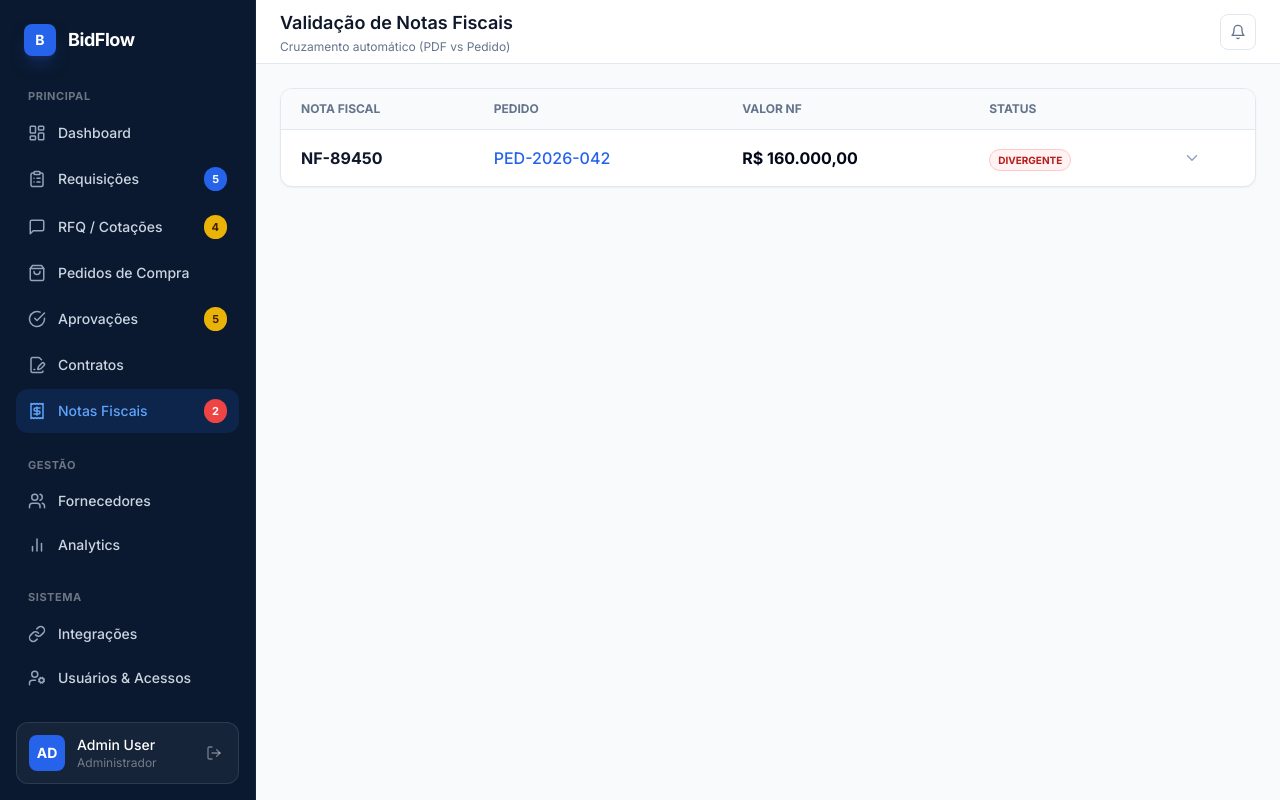
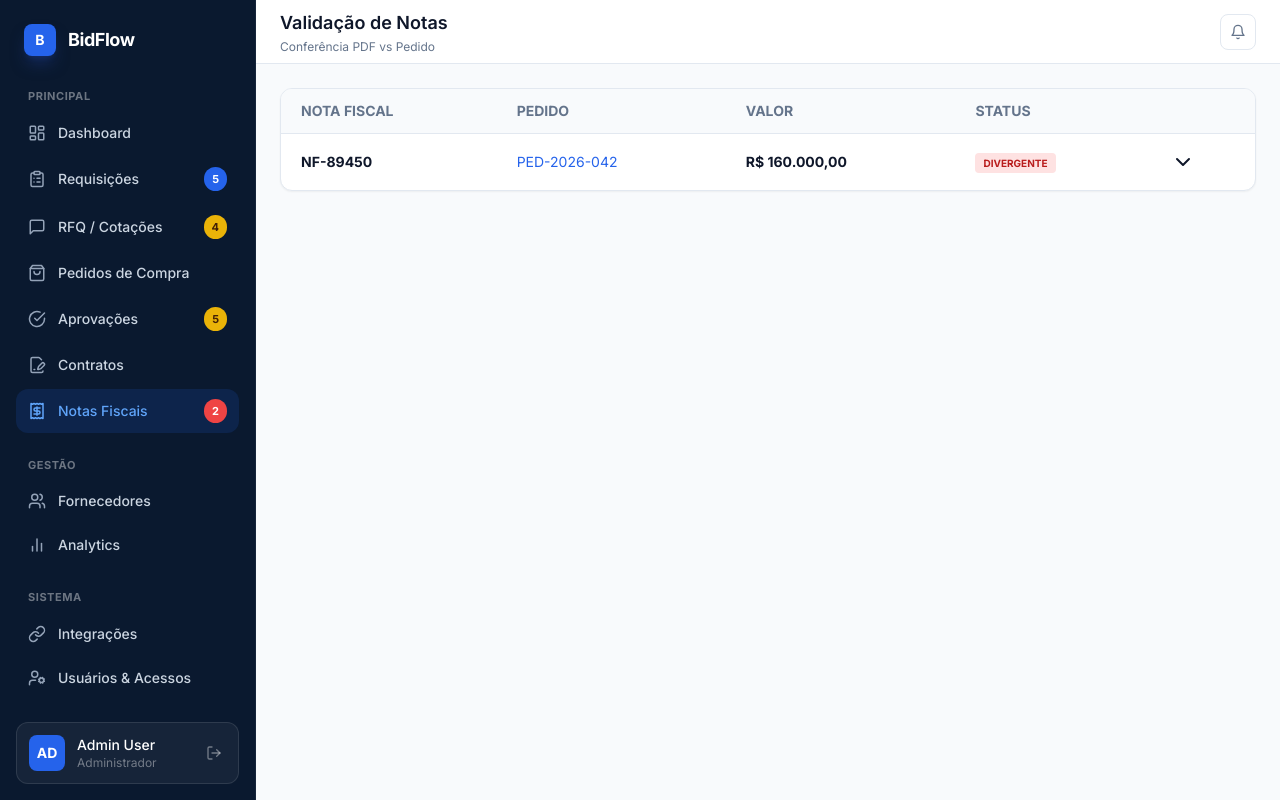
Before and after one commit to srmartins19/portal-compras, a Next.js app: page /notas in a window 1280 px wide. Built offline with nearby package versions, Linux system fonts and the light colour scheme.

Commit message:
Update page.tsx

```diff
--- a/app/notas/page.tsx
+++ b/app/notas/page.tsx
@@ -2,72 +2,50 @@
 import React, { useState } from 'react';
 import { Sidebar } from '@/components/layout/sidebar';
 import { Topbar } from '@/components/layout/topbar';
-import { formatCurrency, formatDate } from '@/lib/utils';
-import { FileText, ChevronDown, ChevronUp, AlertTriangle, CheckCircle } from 'lucide-react';
+import { formatCurrency } from '@/lib/utils';
+import { ChevronDown, ChevronUp, FileText, AlertTriangle } from 'lucide-react';
 
-const mockNotas = [
-  {
-    id: 'NF-89450', poNumber: 'PED-2026-042', fornecedor: 'TechCorp Brasil', emissao: '2026-03-18T10:00:00Z', valorTotal: 160000,
-    status: 'DIVERGENTE', motivo: 'Quantidade faturada maior que o pedido',
-    itens: [
-      { nome: 'Notebook Dell Latitude 7420', pedidoQtd: 20, notaQtd: 22, pedidoPreco: 7500, notaPreco: 7500, status: 'DIVERGENTE_QTD' },
-      { nome: 'Monitor Dell 27"', pedidoQtd: 20, notaQtd: 20, pedidoPreco: 500, notaPreco: 500, status: 'VALIDADO' }
-    ]
-  }
-];
+export default function NotasPage() {
+  const [expandedId, setExpandedId] = useState<string | null>(null);
 
-export default function NotasFiscaisPage() {
-  const [expandedId, setExpandedId] = useState<string | null>(null);
+  const mockNotas = [
+    { id: 'NF-89450', po: 'PED-2026-042', valor: 160000, status: 'DIVERGENTE' }
+  ];
 
   return (
     <div className="flex min-h-screen bg-slate-50">
       <Sidebar />
-      <div className="flex-1 ml-64 flex flex-col">
-        <Topbar title="Validação de Notas Fiscais" subtitle="Cruzamento automático (PDF vs Pedido)" />
-        <main className="flex-1 p-6 space-y-6">
-          <div className="bg-white rounded-xl border border-slate-200 shadow-sm overflow-hidden">
-            <table className="w-full text-left">
-              <thead>
-                <tr className="bg-slate-50 border-b border-slate-200 text-xs text-slate-500 uppercase font-bold">
+      <div className="flex-1 ml-64 flex flex-col text-slate-900">
+        <Topbar title="Validação de Notas" subtitle="Conferência PDF vs Pedido" />
+        <main className="flex-1 p-6">
+          <div className="bg-white rounded-xl border border-slate-200 overflow-hidden shadow-sm">
+            <table className="w-full text-left text-sm">
+              <thead className="bg-slate-50 border-b border-slate-200 font-bold text-slate-500 uppercase">
+                <tr>
                   <th className="px-5 py-3">Nota Fiscal</th>
                   <th className="px-5 py-3">Pedido</th>
-                  <th className="px-5 py-3">Valor NF</th>
+                  <th className="px-5 py-3">Valor</th>
                   <th className="px-5 py-3">Status</th>
                   <th className="px-5 py-3"></th>
                 </tr>
               </thead>
-              <tbody className="divide-y divide-slate-100">
-                {mockNotas.map((nota) => (
-                  <React.Fragment key={nota.id}>
-                    <tr className="hover:bg-slate-50 cursor-pointer" onClick={() => setExpandedId(expandedId === nota.id ? null : nota.id)}>
-                      <td className="px-5 py-4 font-bold text-slate-900">{nota.id}</td>
-                      <td className="px-5 py-4 text-blue-600 font-medium">{nota.poNumber}</td>
-                      <td className="px-5 py-4 font-bold">{formatCurrency(nota.valorTotal, 'BRL')}</td>
+              <tbody>
+                {mockNotas.map(n => (
+                  <React.Fragment key={n.id}>
+                    <tr className="hover:bg-slate-50 cursor-pointer" onClick={() => setExpandedId(expandedId === n.id ? null : n.id)}>
+                      <td className="px-5 py-4 font-bold">{n.id}</td>
+                      <td className="px-5 py-4 text-blue-600">{n.po}</td>
+                      <td className="px-5 py-4 font-bold">{formatCurrency(n.valor, 'BRL')}</td>
                       <td className="px-5 py-4">
-                        <span className={`px-2 py-1 rounded-full text-[10px] font-bold border ${nota.status === 'DIVERGENTE' ? 'bg-red-50 text-red-700 border-red-200' : 'bg-emerald-50 text-emerald-700 border-emerald-200'}`}>
-                          {nota.status}
-                        </span>
+                        <span className="px-2 py-1 rounded bg-red-100 text-red-700 text-[10px] font-bold">{n.status}</span>
                       </td>
-                      <td className="px-5 py-4 text-right text-slate-400">
-                        {expandedId === nota.id ? <ChevronUp size={18}/> : <ChevronDown size={18}/>}
-                      </td>
+                      <td className="px-5 py-4">{expandedId === n.id ? <ChevronUp /> : <ChevronDown />}</td>
                     </tr>
-                    {expandedId === nota.id && (
-                      <tr className="bg-slate-50/50">
-                        <td colSpan={5} className="px-8 py-4">
-                          <div className="bg-white border border-slate-200 rounded-lg p-4 shadow-inner">
-                            <h4 className="text-[10px] font-bold text-slate-400 uppercase mb-3 flex items-center gap-2">
-                              <AlertTriangle size={14} className="text-red-500"/> Detalhes da Divergência (Itens)
-                            </h4>
-                            {nota.itens.map((item, idx) => (
-                              <div key={idx} className="flex justify-between items-center py-2 border-b border-slate-50 last:border-0 text-sm">
-                                <span className="text-slate-700">{item.nome}</span>
-                                <div className="flex gap-8">
-                                  <span className="text-slate-500">Ped: {item.pedidoQtd}</span>
-                                  <span className={`font-bold ${item.notaQtd !== item.pedidoQtd ? 'text-red-600' : 'text-emerald-600'}`}>NF: {item.notaQtd}</span>
-                                </div>
-                              </div>
-                            ))}
+                    {expandedId === n.id && (
+                      <tr className="bg-slate-50">
+                        <td colSpan={5} className="p-4 px-10">
+                          <div className="flex items-center gap-2 text-red-600 text-xs font-bold">
+                            <AlertTriangle size={14}/> Divergência encontrada: Quantidade na nota superior ao pedido.
                           </div>
                         </td>
                       </tr>
```
